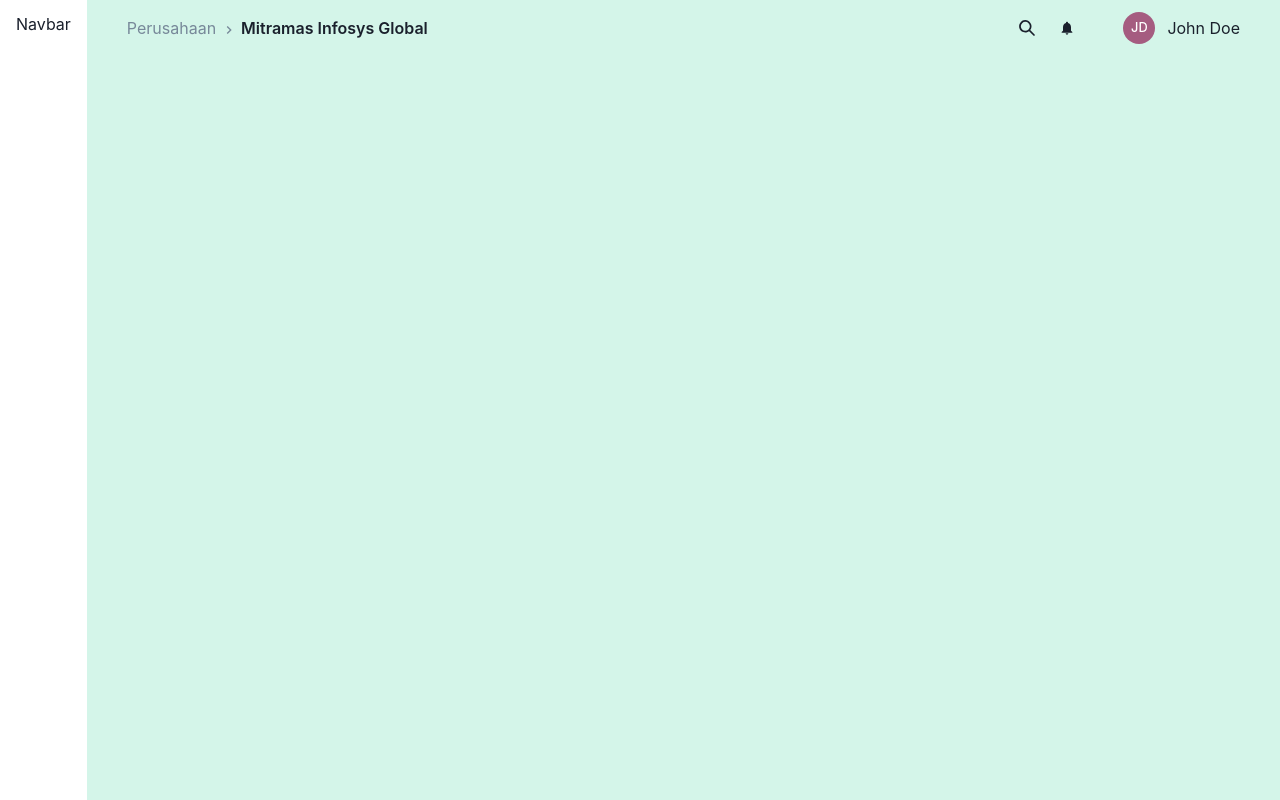
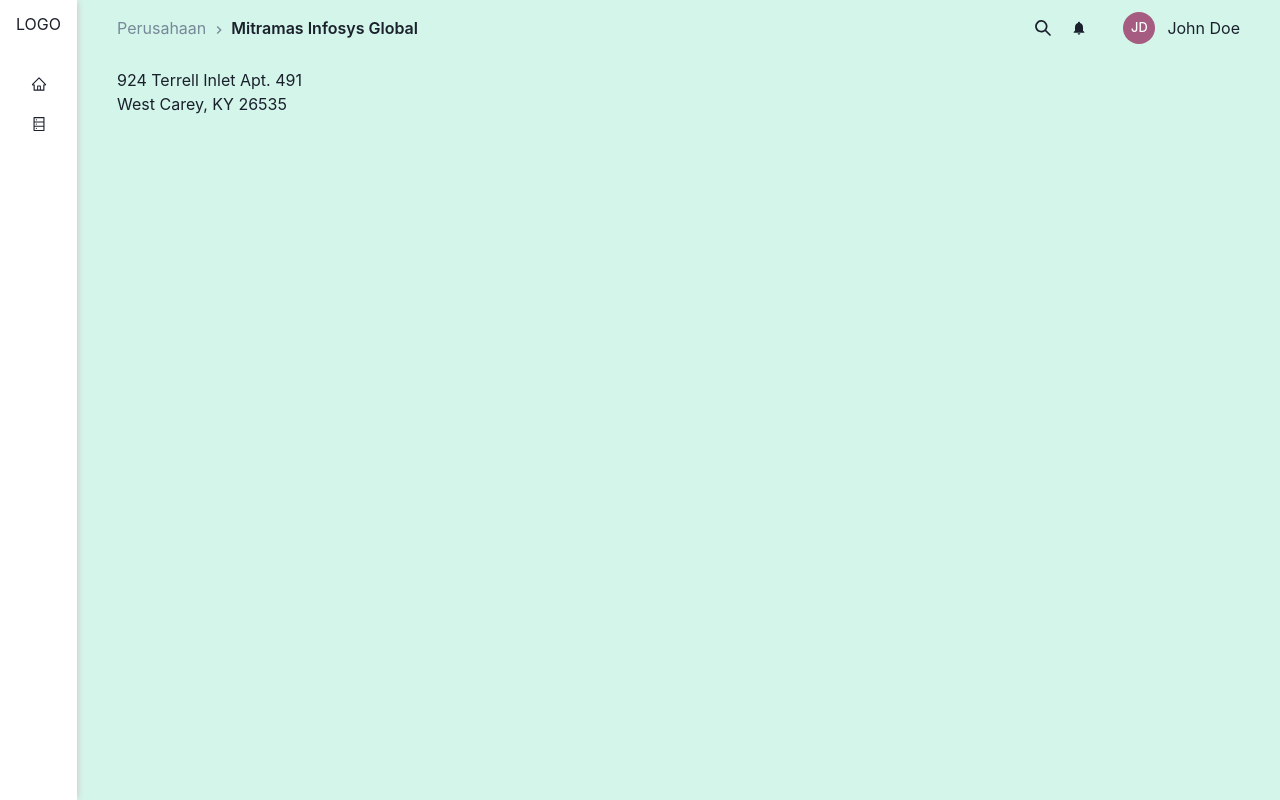
Before and after one commit to msyahrulsp/mitramas-test, a React (Create React App) app: page /data in a window 1280 px wide. Built offline with nearby package versions, Linux system fonts and the light colour scheme.

Commit message:
Layout done

```diff
--- a/src/layout/Header.jsx
+++ b/src/layout/Header.jsx
@@ -25,11 +25,11 @@
         </Text>
       </Box>
       <Flex
-        gap={12}
+        gap={9}
         alignItems="center"
       >
         <Flex
-          gap={6}
+          gap={5}
         >
           <SearchIcon />
           <BellIcon />
--- a/src/layout/Navbar.jsx
+++ b/src/layout/Navbar.jsx
@@ -1,4 +1,6 @@
-import { Flex } from '@chakra-ui/react';
+import { Link } from 'react-router-dom';
+import { Flex, Box } from '@chakra-ui/react';
+import { AiOutlineHome, AiOutlineDatabase } from 'react-icons/ai';
 
 export const Navbar = () => {
   return (
@@ -8,8 +10,28 @@
       py={3}
       minH="100vh"
       bg="#FFFFFF"
+      boxShadow= "4px 0 5px -2px lightgray"
+      flexDirection="column"
+      flexWrap="wrap"
     >
-      Navbar
+      <Link to="/">
+        LOGO
+      </Link>
+      <Box
+        display="flex"
+        alignItems="center"
+        justifyContent="center"
+        mt={10}
+        gap={6}
+        flexDirection="column"
+      >
+        <Link to="/">
+          <AiOutlineHome />
+        </Link>
+        <Link to="/data">
+          <AiOutlineDatabase />
+        </Link>
+      </Box>
     </Flex>
   )
 }
--- a/src/pages/Home.jsx
+++ b/src/pages/Data.jsx
@@ -3,7 +3,7 @@
 import { Text }from '@chakra-ui/react'
 import { PageLayout } from '../layout/PageLayout';
 
-export const Home = () => {
+export const Data = () => {
   return (
     <PageLayout>
       <Link to="/dashboard">
```
Also changed, not shown: src/util/route.js (+4 -4 lines).
